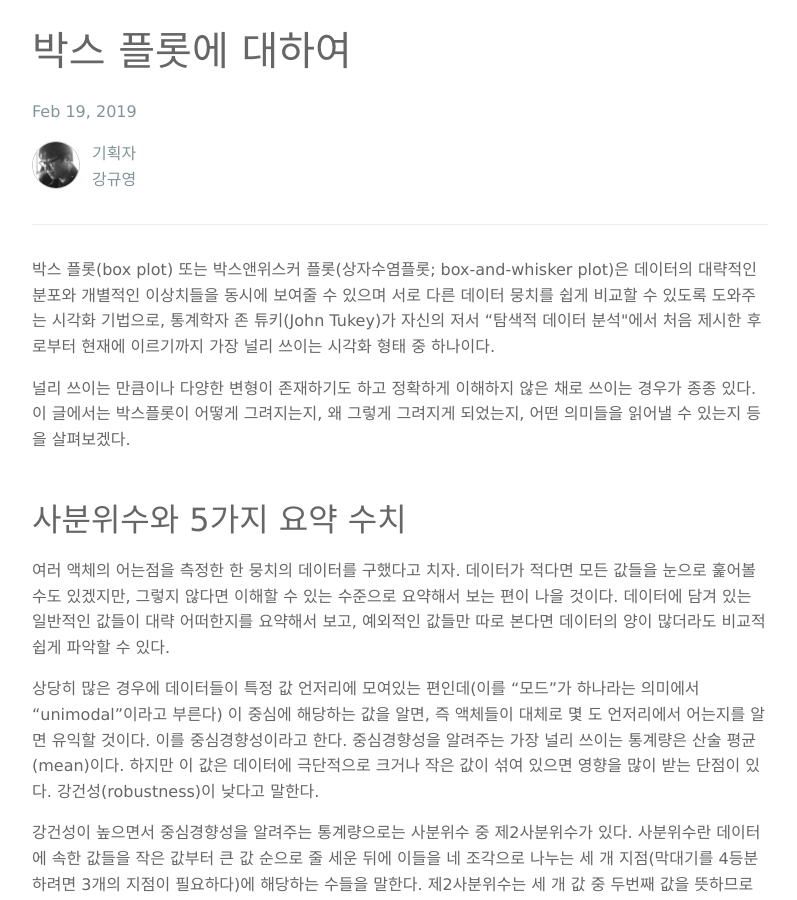
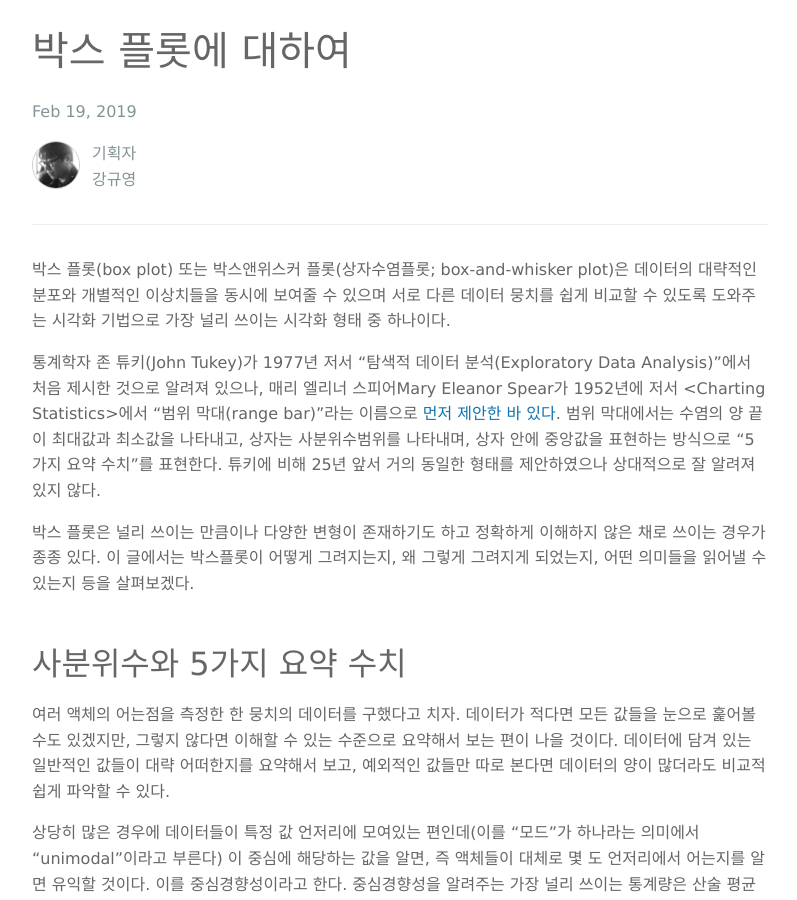
Before and after one commit to boxnwhiskr/boxnwhiskr.github.io, a Jekyll site: the page built from _posts/2019-02-19-boxplot.markdown, in a window 1280 px wide and 900 px high, scrolled down 398 px. Shown: the whole window, without its empty margins (240-1037 px from the left). Built offline with Jekyll 4.4.1, drawn with Linux system fonts in a browser that asks for light colours; nearby versions of some CDN libraries; some web fonts are replaced.

Commit message:
Add short description on M. E. Spear's Range Bar

```diff
--- a/_posts/2019-02-19-boxplot.markdown
+++ b/_posts/2019-02-19-boxplot.markdown
@@ -6,9 +6,11 @@ brief: "박스플롯이 어떻게 그려지는지, 왜 그렇게 그려지게
 date: 2019-02-19
 ---
 
-박스 플롯(box plot) 또는 박스앤위스커 플롯(상자수염플롯; box-and-whisker plot)은 데이터의 대략적인 분포와 개별적인 이상치들을 동시에 보여줄 수 있으며 서로 다른 데이터 뭉치를 쉽게 비교할 수 있도록 도와주는 시각화 기법으로, 통계학자 존 튜키(John Tukey)가 자신의 저서 "탐색적 데이터 분석<Exploratory Data Analysis>"에서 처음 제시한 후로부터 현재에 이르기까지 가장 널리 쓰이는 시각화 형태 중 하나이다.
+박스 플롯(box plot) 또는 박스앤위스커 플롯(상자수염플롯; box-and-whisker plot)은 데이터의 대략적인 분포와 개별적인 이상치들을 동시에 보여줄 수 있으며 서로 다른 데이터 뭉치를 쉽게 비교할 수 있도록 도와주는 시각화 기법으로 가장 널리 쓰이는 시각화 형태 중 하나이다.
 
-널리 쓰이는 만큼이나 다양한 변형이 존재하기도 하고 정확하게 이해하지 않은 채로 쓰이는 경우가 종종 있다. 이 글에서는 박스플롯이 어떻게 그려지는지, 왜 그렇게 그려지게 되었는지, 어떤 의미들을 읽어낼 수 있는지 등을 살펴보겠다.
+통계학자 존 튜키(John Tukey)가 1977년 저서 "탐색적 데이터 분석(Exploratory Data Analysis)"에서 처음 제시한 것으로 알려져 있으나, 매리 엘리너 스피어Mary Eleanor Spear가 1952년에 저서 \<Charting Statistics\>에서 "범위 막대(range bar)"라는 이름으로 [먼저 제안한 바 있다](https://medium.com/nightingale/credit-where-credit-is-due-mary-eleanor-spear-6a7a1951b8e6). 범위 막대에서는 수염의 양 끝이 최대값과 최소값을 나타내고, 상자는 사분위수범위를 나타내며, 상자 안에 중앙값을 표현하는 방식으로 "5가지 요약 수치"를 표현한다. 튜키에 비해 25년 앞서 거의 동일한 형태를 제안하였으나 상대적으로 잘 알려져 있지 않다.
+
+박스 플롯은 널리 쓰이는 만큼이나 다양한 변형이 존재하기도 하고 정확하게 이해하지 않은 채로 쓰이는 경우가 종종 있다. 이 글에서는 박스플롯이 어떻게 그려지는지, 왜 그렇게 그려지게 되었는지, 어떤 의미들을 읽어낼 수 있는지 등을 살펴보겠다.
 
 # 사분위수와 5가지 요약 수치
 
```
